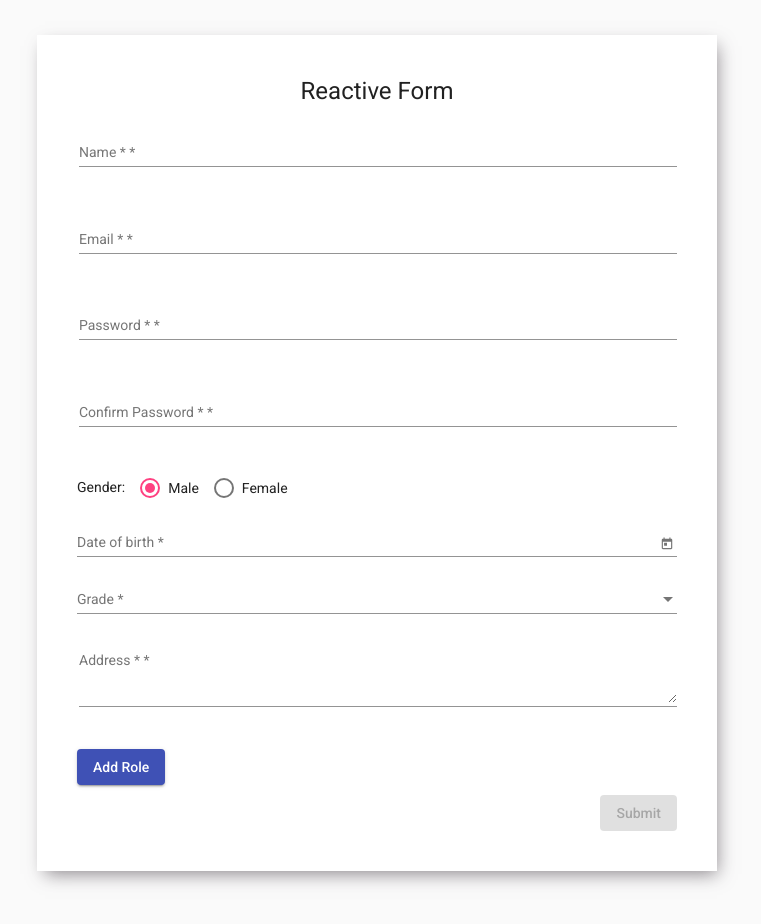
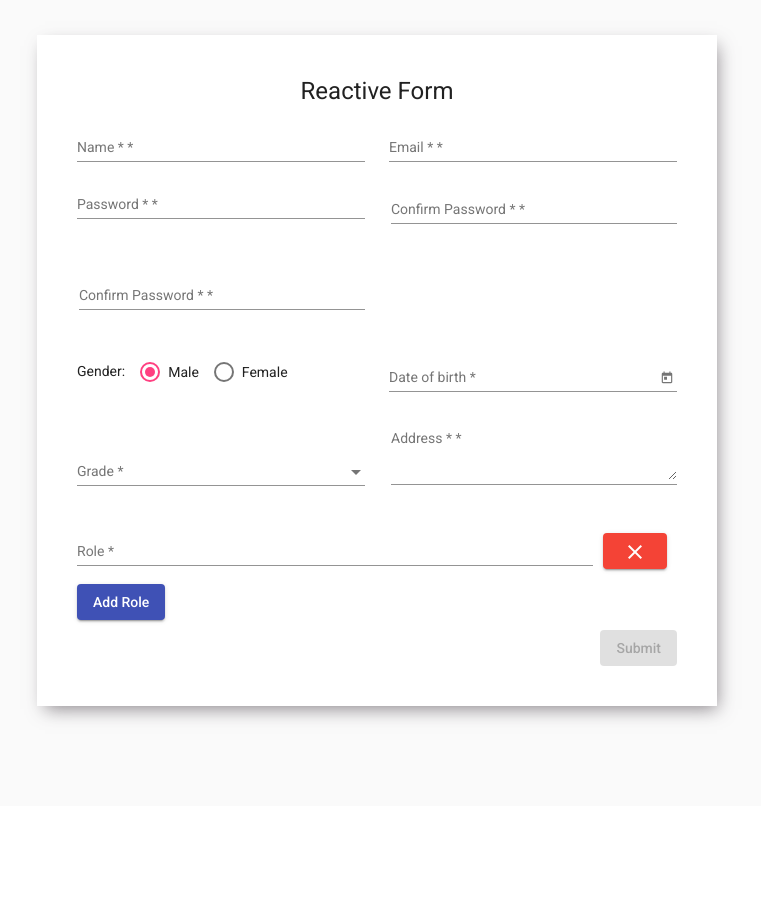
Before and after one commit to akshitsingh/reactive-form-ex, an Angular app: page / in a window 1280 px wide. Shown: the top 924 px of the page, without its empty margins (263-1024 px from the left). After the commit the page ends 806 px from the top, so only its background shows below. Built offline with nearby package versions, Linux system fonts and the light colour scheme.

Commit message:
make resusable form component

```diff
--- a/angular.json
+++ b/angular.json
@@ -124,6 +124,9 @@
               "devServerTarget": "reactive-form-ex:serve:production"
             }
           }
+        },
+        "deploy": {
+          "builder": "angular-cli-ghpages:deploy"
         }
       }
     }
--- a/package.json
+++ b/package.json
@@ -36,6 +36,7 @@
     "@types/jasmine": "~3.5.0",
     "@types/jasminewd2": "~2.0.3",
     "@types/node": "^12.11.1",
+    "angular-cli-ghpages": "^1.0.0",
     "codelyzer": "^5.1.2",
     "gh-pages": "^4.0.0",
     "jasmine-core": "~3.5.0",
--- a/src/app/app.module.ts
+++ b/src/app/app.module.ts
@@ -21,9 +21,10 @@ import { MatSelectModule } from '@angular/material/select';
 import { MatSidenavModule } from '@angular/material/sidenav';
 import { MatToolbarModule } from '@angular/material/toolbar';
 import { MatBadgeModule } from '@angular/material/badge';
+import { ProfileFormComponent } from './components/profile-form/profile-form.component';
 
 @NgModule({
-  declarations: [AppComponent, ReactiveFormComponent],
+  declarations: [AppComponent, ReactiveFormComponent, ProfileFormComponent],
   imports: [
     BrowserModule,
     FormsModule,
--- /dev/null
+++ b/src/app/components/profile-form/profile-form.component.html
@@ -0,0 +1,57 @@
+<div [formGroup]="profileForm">
+  <div class="row">
+
+    <!-- Name -->
+    <div class="col-md-6">
+      <mat-form-field>
+        <input matInput formControlName="name" id="first-name"  placeholder="Name *" />
+        <mat-error *ngFor="let validation of validation_messages.name">
+          <mat-error class="error-message" *ngIf="profileForm.get('name').hasError(validation.type)
+           && (profileForm.get('name').dirty || profileForm.get('name').touched)">
+           {{validation.message}}
+          </mat-error>
+        </mat-error>
+    </mat-form-field>
+    </div>
+
+    <!-- Email -->
+    <div class="col-md-6">
+      <mat-form-field>
+        <input matInput formControlName="email" placeholder="Email *"  />
+        <mat-error *ngFor="let validation of validation_messages.email">
+          <mat-error class="error-message" *ngIf="profileForm.get('email').hasError(validation.type)
+           && (profileForm.get('email').dirty || profileForm.get('email').touched)">
+           {{validation.message}}
+          </mat-error>
+        </mat-error>
+       </mat-form-field>
+    </div>
+
+    <!-- Password -->
+    <div class="col-md-6">
+      <mat-form-field>
+        <input matInput formControlName="password" placeholder="Password *" type="email" />
+        <mat-error *ngFor="let validation of validation_messages.password">
+          <mat-error class="error-message" *ngIf="profileForm.get('password').hasError(validation.type)
+           && (profileForm.get('password').dirty || profileForm.get('password').touched)">
+           {{validation.message}}
+          </mat-error>
+        </mat-error>
+       </mat-form-field>
+    </div>
+
+     <!-- confirm password -->
+     <div class="col-md-6">
+
+      <mat-form-field class="example-full-width">
+       <input matInput placeholder="Confirm Password *" formControlName="confirmPassword" />
+       <mat-error *ngFor="let validation of validation_messages.confirmPassword">
+         <mat-error class="error-message" *ngIf="profileForm.get('confirmPassword').hasError(validation.type)
+          && (profileForm.get('confirmPassword').dirty || profileForm.get('confirmPassword').touched)">
+          {{validation.message}}
+         </mat-error>
+       </mat-error>
+     </mat-form-field>
+      </div>
+  </div>
+  </div>
--- /dev/null
+++ b/src/app/components/profile-form/profile-form.component.ts
@@ -0,0 +1,106 @@
+import { validation_messages } from './../../validators/validator_message';
+import { Component, forwardRef, OnDestroy, OnInit } from '@angular/core';
+import { ControlValueAccessor, FormBuilder, FormControl, FormGroup, NG_VALIDATORS, NG_VALUE_ACCESSOR, Validators } from '@angular/forms';
+import { Subscription } from 'rxjs';
+import { CustomValidators } from 'src/app/validators/custom.validator';
+
+// describes what the return value of the form control will look like
+export interface ProfileFormValues {
+  name: string;
+  email: string;
+  password: number;
+}
+
+/**Profile form reusable component */
+@Component({
+  selector: 'app-profile-form',
+  templateUrl: './profile-form.component.html',
+  styleUrls: ['./profile-form.component.scss'],
+  providers: [
+    {
+      provide: NG_VALUE_ACCESSOR,
+      useExisting: forwardRef(() => ProfileFormComponent),
+      multi: true
+    },
+    {
+      provide: NG_VALIDATORS,
+      useExisting: forwardRef(() => ProfileFormComponent),
+      multi: true
+    }
+  ]
+})
+export class ProfileFormComponent implements ControlValueAccessor, OnDestroy {
+  validation_messages = validation_messages;
+  profileForm: FormGroup;
+  subscriptions: Subscription[] = [];
+
+  get value(): ProfileFormValues {
+    return this.profileForm.value;
+  }
+
+  set value(value: ProfileFormValues) {
+    this.profileForm.setValue(value);
+    this.onChange(value);
+    this.onTouched();
+  }
+
+
+  /**Get email control */
+  get emailControl() {
+    return this.profileForm.controls.email;
+  }
+
+  constructor(private formBuilder: FormBuilder) {
+    this.profileForm = this.formBuilder.group({
+      name: ['',[Validators.required]],
+      email: ['',[Validators.required]],
+      password : ['',[Validators.required,Validators.minLength(8),CustomValidators.passwordStrengthValidator]],
+      confirmPassword : ['',[Validators.required]],
+      // confirmPassword : ['',Validators.required]
+    },
+    {
+      validator : CustomValidators.mustMatch('password', 'confirmPassword') // password must match with confirmpassword;
+    }
+    );
+
+    this.subscriptions.push(
+      // any time the inner form changes update the parent of any change
+      this.profileForm.valueChanges.subscribe(value => {
+        this.onChange(value);
+        this.onTouched();
+      })
+    );
+  }
+
+
+  ngOnDestroy() {
+    this.subscriptions.forEach(s => s.unsubscribe());
+  }
+
+  onChange: any = () => {};
+  onTouched: any = () => {};
+
+  registerOnChange(fn) {
+    this.onChange = fn;
+  }
+
+  writeValue(value) {
+    if (value) {
+      this.value = value;
+    }
+
+    if (value === null) {
+      this.profileForm.reset();
+    }
+  }
+
+   registerOnTouched(fn) {
+    this.onTouched = fn;
+  }
+
+    // communicate the inner form validation to the parent form
+    validate(_: FormControl) {
+      return this.profileForm.valid ? null : { profile: { valid: false } };
+    }
+
+}
--- a/src/app/components/reactive-form/reactive-form.component.html
+++ b/src/app/components/reactive-form/reactive-form.component.html
@@ -2,40 +2,24 @@
     <mat-sidenav-content>
       <form [formGroup]="myForm" (ngSubmit)="submitForm()">
         <h1 class="text-center">Reactive Form</h1>
+
+        <div class="row">
+
+          <app-profile-form formControlName="profile"></app-profile-form >
+
              <!-- Name -->
-        <mat-form-field class="example-full-width">
-          <input matInput placeholder="Name *" formControlName="name" />
-          <mat-error *ngFor="let validation of validation_messages.name">
-            <mat-error class="error-message" *ngIf="myForm.get('name').hasError(validation.type)
-             && (myForm.get('name').dirty || myForm.get('name').touched)">
-             {{validation.message}}
-            </mat-error>
-          </mat-error>
-        </mat-form-field>
 
           <!-- Email -->
-        <mat-form-field class="example-full-width">
-          <input matInput placeholder="Email *" formControlName="email" />
-          <mat-error *ngFor="let validation of validation_messages.email">
-            <mat-error class="error-message" *ngIf="myForm.get('email').hasError(validation.type)
-             && (myForm.get('email').dirty || myForm.get('email').touched)">
-             {{validation.message}}
-            </mat-error>
-          </mat-error>
-        </mat-form-field>
 
+        </div>
+
+
+      <div class="row">
          <!-- Password -->
-        <mat-form-field class="example-full-width">
-            <input matInput placeholder="Password *" formControlName="password" />
-            <mat-error *ngFor="let validation of validation_messages.password">
-              <mat-error class="error-message" *ngIf="myForm.get('password').hasError(validation.type)
-               && (myForm.get('password').dirty || myForm.get('password').touched)">
-               {{validation.message}}
-              </mat-error>
-            </mat-error>
-      </mat-form-field>
 
         <!-- confirm password -->
+        <div class="col-md-6">
+
  <mat-form-field class="example-full-width">
   <input matInput placeholder="Confirm Password *" formControlName="confirmPassword" />
   <mat-error *ngFor="let validation of validation_messages.confirmPassword">
@@ -46,8 +30,13 @@
   </mat-error>
 </mat-form-field>
 
+        </div>
+      </div>
 
+
+       <div class="row">
          <!-- Gender -->
+        <div class="col-md-6">
  <div class="misc-bottom-padding">
   <mat-label>Gender:</mat-label>
   <mat-radio-group aria-label="Select an option" formControlName="gender">
@@ -55,7 +44,9 @@
     <mat-radio-button value="Female">Female</mat-radio-button>
   </mat-radio-group>
 </div>
+        </div>
         <!-- Date picker -->
+        <div class="col-md-6">
  <mat-form-field>
   <input
     matInput
@@ -69,8 +60,14 @@
   <mat-datepicker-toggle matSuffix [for]="picker"></mat-datepicker-toggle>
   <mat-datepicker #picker></mat-datepicker>
 </mat-form-field>
-        <!-- Class -->
-        <mat-form-field>
+        </div>
+       </div>
+
+       <div class="row">
+        <!-- Grade -->
+        <div class="col-md-6">
+
+ <mat-form-field style="margin-top: 38px;">
   <mat-label>Grade *</mat-label>
   <mat-select formControlName="grade">
     <mat-option [value]="gradeArray" *ngFor="let gradeArray of GradeArray"
@@ -78,8 +75,10 @@
     </mat-option>
   </mat-select>
 </mat-form-field>
+        </div>
+         <!-- Address -->
+        <div class="col-md-6">
 
-        <!-- Address -->
   <mat-form-field class="example-full-width">
     <textarea matInput rows="3" placeholder="Address *" formControlName="address"></textarea>
     <mat-error *ngFor="let validation of validation_messages.address">
@@ -89,8 +88,11 @@
       </mat-error>
     </mat-error>
 </mat-form-field>
+        </div>
+       </div>
 
          <!-- roles -->
+        <div class="row">
         <div *ngFor="let control of  rolesFieldAsFormArray.controls ;let i = index;" formArrayName='roles' >
           <div [formGroupName]="i" >
               <mat-form-field style="width: 86%">
@@ -106,12 +108,14 @@
           </div>
 
       </div>
+        </div>
         <button mat-raised-button type="button" color="primary" (click)="addRoleControl()" > Add Role</button>
-
         <!-- Submit -->
         <div class="button-wrapper submit-btn">
           <button mat-raised-button type="submit" color="primary" [disabled]="myForm.invalid">Submit</button>
         </div>
+
       </form>
+
     </mat-sidenav-content>
   </mat-sidenav-container>
--- a/src/app/components/reactive-form/reactive-form.component.ts
+++ b/src/app/components/reactive-form/reactive-form.component.ts
@@ -23,6 +23,7 @@ export class ReactiveFormComponent implements OnInit {
 
   ngOnInit(): void {
     this.reactiveForm();
+    this.addRoleControl();
   }
 
   /* Reactive form */
@@ -36,7 +37,8 @@ export class ReactiveFormComponent implements OnInit {
       address : ['',[Validators.required]],
       dob: ['', [Validators.required]],
       grade: [''],
-      roles : this.fb.array([])
+      roles : this.fb.array([]),
+      profile : ['']
     },
    {
    validator : CustomValidators.mustMatch('password', 'confirmPassword') // password must match with confirmpassword;
--- /dev/null
+++ b/src/app/validators/validator_message.ts
@@ -0,0 +1,24 @@
+ /**Validation message */
+ export const validation_messages = {
+    'name': [
+      { type: 'required', message: 'Name is required' },
+      { type: 'minlength', message: 'Name must be at least 5 characters long' },
+      { type: 'maxlength', message: 'Name cannot be more than 25 characters long' },
+    ],
+    'email': [
+      { type: 'required', message: 'Email is required' },
+      { type: 'email', message: 'Enter a valid email' }
+    ],
+    'password': [
+      { type: 'required', message: 'Password is required' },
+      {type : 'minlength',message : 'Password must be atleast 8 character'},
+       { type: 'passwordStrength', message: 'Password must contain at least two of the following: numbers, lowercase letters, uppercase letters, or special characters.' }
+    ],
+    'confirmPassword': [
+        { type: 'required', message: 'Confirm password is required' },
+        { type: 'mustMatch', message: 'Password mismatch' }
+      ],
+      'address': [
+        { type: 'required', message: 'Address is required' }
+      ]
+}
```
Also changed, not shown: src/app/components/profile-form/profile-form.component.scss (added), 2 other files (tests, documents, lock files or other folders). Lines whose indentation alone changed are shown as unchanged.
